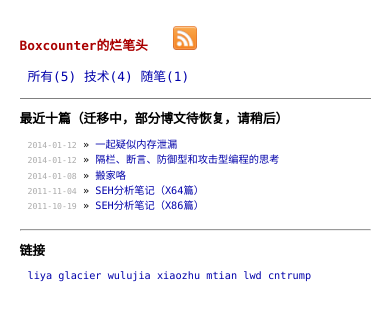
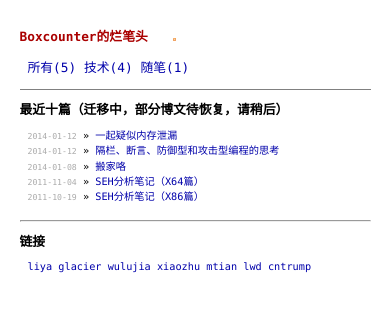
Before and after one commit to betacat/betacat.github.io, a Jekyll site: the page built from index.html, in a window 390 px wide. Shown: the top 321 px of the page. Built offline with Jekyll 4.4.1, drawn with Linux system fonts in a browser that asks for light colours; nearby versions of some CDN libraries; Markdown is read by kramdown in place of the engine named in the settings.

Commit message:
添加rss图片

```diff
--- a/css/main.css
+++ b/css/main.css
@@ -340,4 +340,9 @@ blockquote{
   .post ul, .post ol {
     margin-left: 0.8em;
   }
+
+  .imgRss img{
+    width: 3px;
+    height: 3px;
+  }
 }
```
